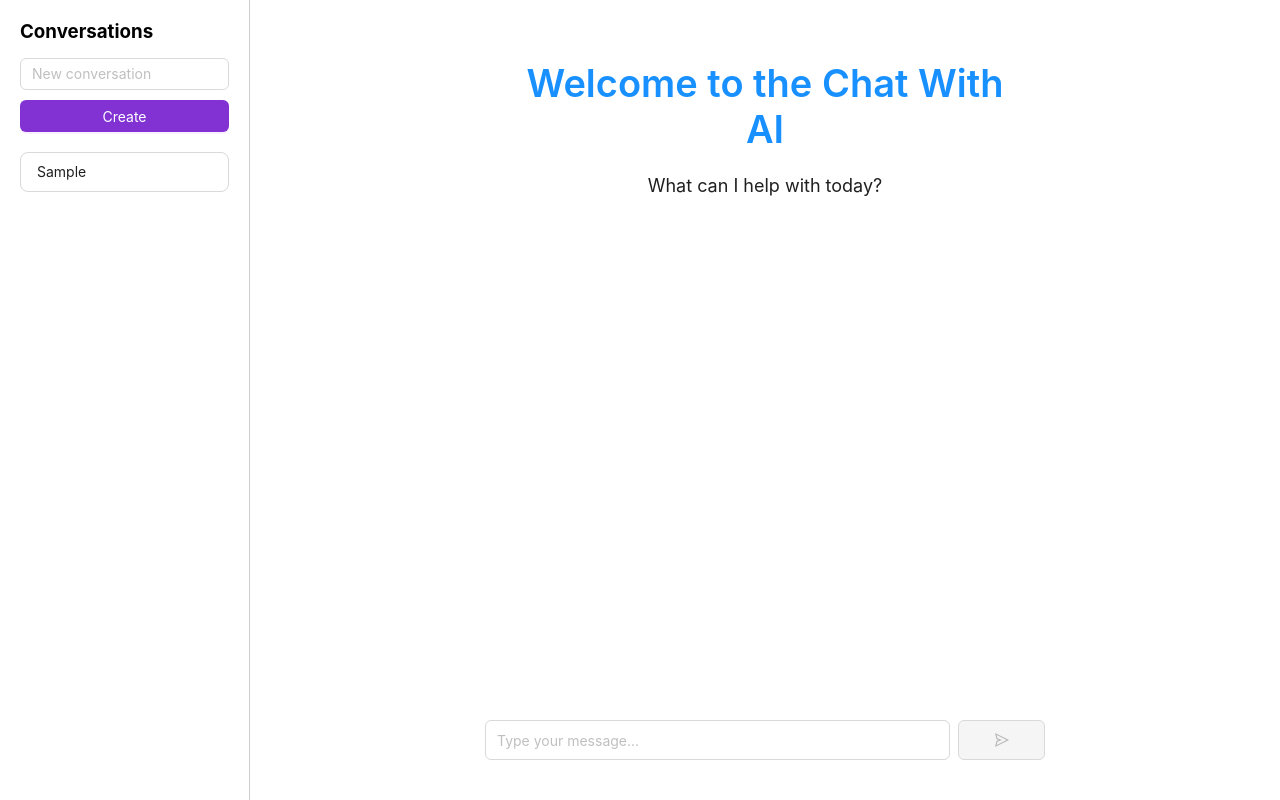
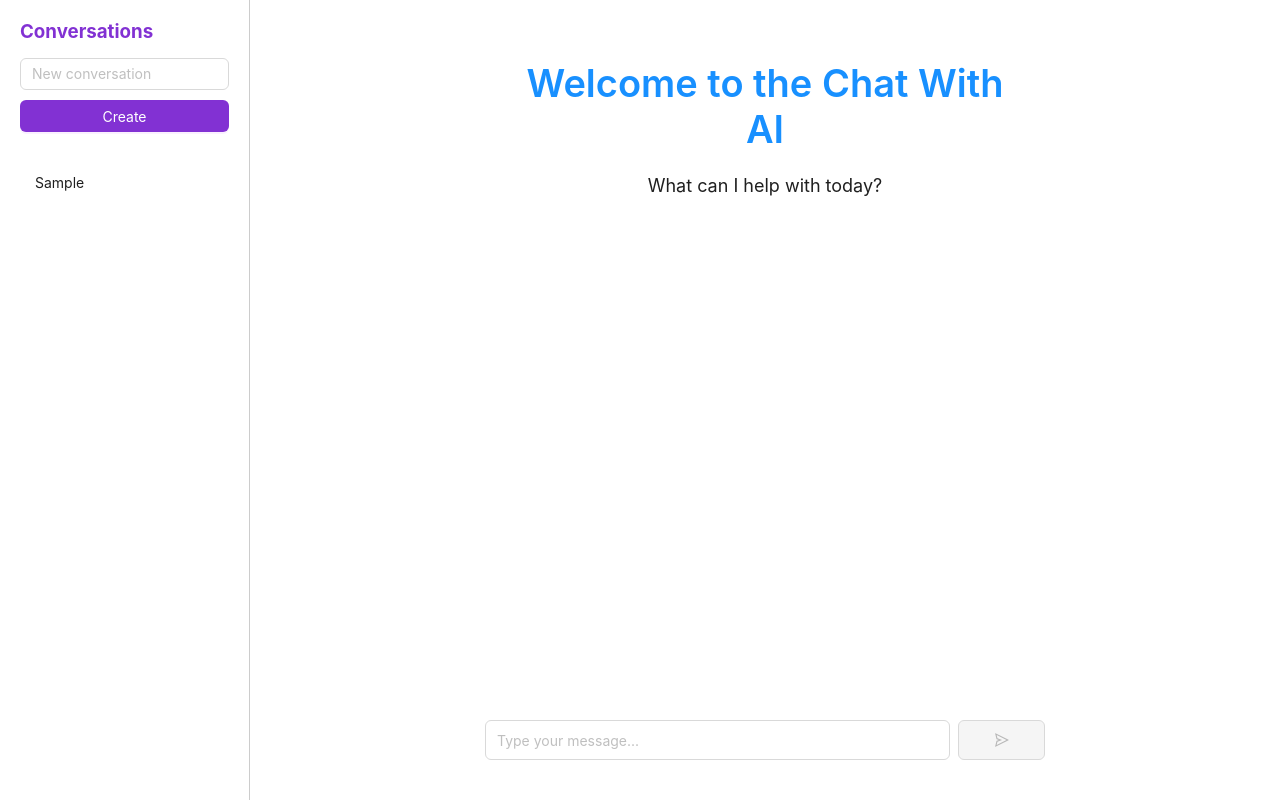
Before and after one commit to htoann/NextAI, a Next.js app: page / in a window 1280 px wide. Both pictures are taken after typing "Sample" into the empty fields and a click on the button "Create". Built offline with nearby package versions, Linux system fonts and the light colour scheme; what @ant-design/nextjs-registry would draw is missing.

Commit message:
feat: enhance Sidebar with dynamic conversation highlighting and improved styling

```diff
--- a/src/components/layout/Sidebar.tsx
+++ b/src/components/layout/Sidebar.tsx
@@ -1,16 +1,17 @@
-// src/components/layout/Sidebar.tsx
 'use client';
 
 import { useAppContext } from '@/context/AppContext';
 import { generateChatName } from '@/lib/utils';
 import { Button, Input, List, message } from 'antd';
-import { useRouter } from 'next/navigation';
+import { useParams, useRouter } from 'next/navigation';
 import React, { useState } from 'react';
 
 const Sidebar: React.FC = () => {
+  const router = useRouter();
+  const { chatId } = useParams() as { chatId: string };
+
   const [newConversation, setNewConversation] = useState<string>('');
   const { setMessages, conversations, setConversations } = useAppContext();
-  const router = useRouter();
 
   const handleCreateConversation = () => {
     let conversationName = newConversation.trim();
@@ -49,24 +50,46 @@ const Sidebar: React.FC = () => {
         overflowY: 'auto',
       }}
     >
-      <h3 style={{ marginBottom: 15 }}>Conversations</h3>
+      <h3 style={{ marginBottom: 15, color: '#8231D3' }}>Conversations</h3>
       <Input
         value={newConversation}
         onChange={(e) => setNewConversation(e.target.value)}
         placeholder="New conversation"
         onPressEnter={handleCreateConversation}
-        style={{ marginBottom: 10 }}
+        style={{
+          marginBottom: 10,
+        }}
       />
-      <Button type="primary" onClick={handleCreateConversation} style={{ marginBottom: 20, width: '100%' }}>
+      <Button
+        type="primary"
+        onClick={handleCreateConversation}
+        style={{
+          marginBottom: 30,
+          width: '100%',
+        }}
+      >
         Create
       </Button>
       <List
         size="small"
-        bordered
         dataSource={conversations}
         renderItem={(item) => (
-          <List.Item onClick={() => handleSelectConversation(item)} style={{ cursor: 'pointer' }}>
-            {item}
+          <List.Item
+            onClick={() => handleSelectConversation(item)}
+            style={{
+              cursor: 'pointer',
+              backgroundColor: item === chatId ? '#e6f7ff' : 'transparent',
+              fontWeight: item === chatId ? 'bold' : 'normal',
+              padding: '10px 15px',
+              borderRadius: '8px',
+              marginBottom: '8px',
+              transition: 'background-color 0.2s ease, transform 0.1s ease',
+              border: 'none',
+            }}
+            onMouseEnter={(e) => (e.currentTarget.style.backgroundColor = item === chatId ? '#e6f7ff' : '#f5f5f5')}
+            onMouseLeave={(e) => (e.currentTarget.style.backgroundColor = item === chatId ? '#e6f7ff' : 'transparent')}
+          >
+            {item.charAt(0).toUpperCase() + item.slice(1)}
           </List.Item>
         )}
       />
```
